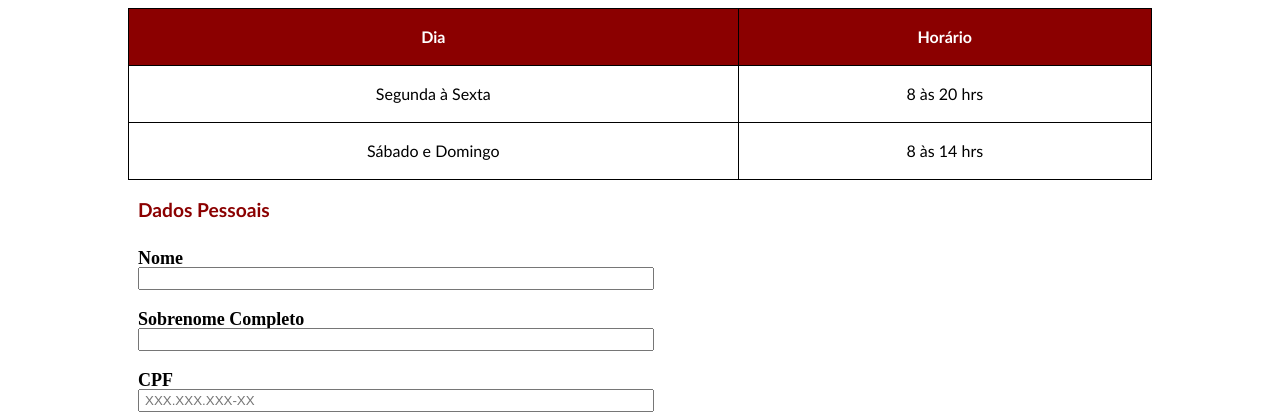
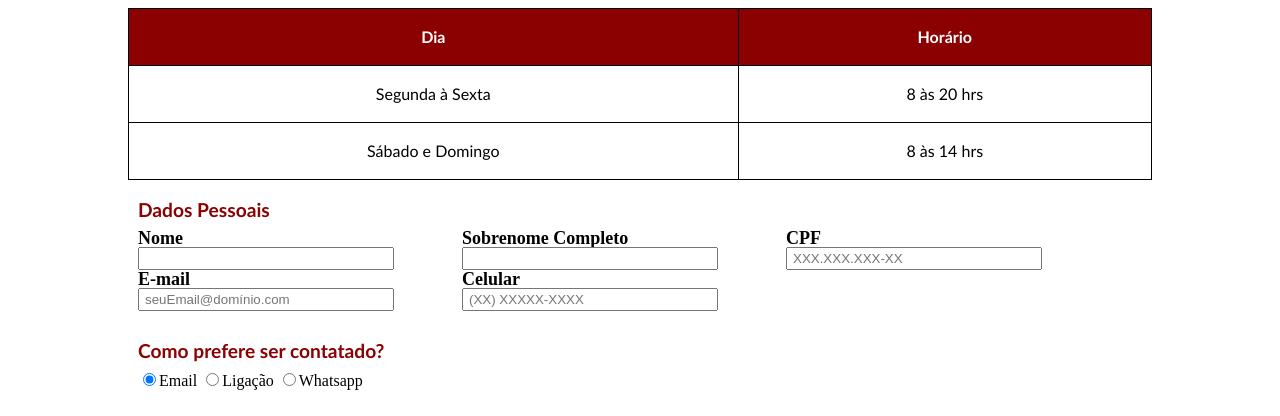
Before and after one commit to MauricioMucci/Alura, a plain HTML site: page contato.html in a window 1280 px wide. Shown: the part 292-708 px from the top of the page. Drawn offline with Linux system fonts and the light colour scheme.

Commit message:
feat: adição do box-sizing

```diff
--- a/CSS/contato.css
+++ b/CSS/contato.css
@@ -1,6 +1,10 @@
 header {
 	background-color: gainsboro;
 	padding: 20px 10px;
+}
+
+* {
+	box-sizing: border-box;
 }
 
 #logo {
@@ -54,16 +58,20 @@ legend,
 		sans-serif;
 }
 
+.componenteDadosPessoais {
+	display: inline-block;
+	width: 25vw;
+}
+
 .dadosPessoaisLabel {
 	font-size: large;
 	font-weight: bold;
 	display: block;
-	margin: 20px 0 0 0;
 }
 
 .dadosPessoaisInput {
 	padding: 2px 5px;
-	width: 50%;
+	width: 80%;
 }
 
 select {
--- a/contato.html
+++ b/contato.html
@@ -55,6 +55,7 @@
 					<fieldset>
 						<legend>Dados Pessoais</legend>
 						<div>
+							<div class="componenteDadosPessoais">
 								<label for="nome" class="dadosPessoaisLabel"
 									>Nome</label
 								>
@@ -64,8 +65,12 @@
 									required
 									class="dadosPessoaisInput"
 								/>
+							</div>
 
-							<label for="sobrenome" class="dadosPessoaisLabel"
+							<div class="componenteDadosPessoais">
+								<label
+									for="sobrenome"
+									class="dadosPessoaisLabel"
 									>Sobrenome Completo</label
 								>
 								<input
@@ -74,7 +79,9 @@
 									required
 									class="dadosPessoaisInput"
 								/>
+							</div>
 
+							<div class="componenteDadosPessoais">
 								<label for="cpf" class="dadosPessoaisLabel"
 									>CPF</label
 								>
@@ -86,7 +93,9 @@
 									class="dadosPessoaisInput"
 								/>
 							</div>
+						</div>
 						<div>
+							<div class="componenteDadosPessoais">
 								<label for="email" class="dadosPessoaisLabel"
 									>E-mail</label
 								>
@@ -97,7 +106,9 @@
 									required
 									class="dadosPessoaisInput"
 								/>
+							</div>
 
+							<div class="componenteDadosPessoais">
 								<label for="celular" class="dadosPessoaisLabel"
 									>Celular</label
 								>
@@ -108,6 +119,7 @@
 									required
 									class="dadosPessoaisInput"
 								/>
+							</div>
 						</div>
 					</fieldset>
 					<fieldset>
```
Lines whose indentation alone changed are shown as unchanged.
